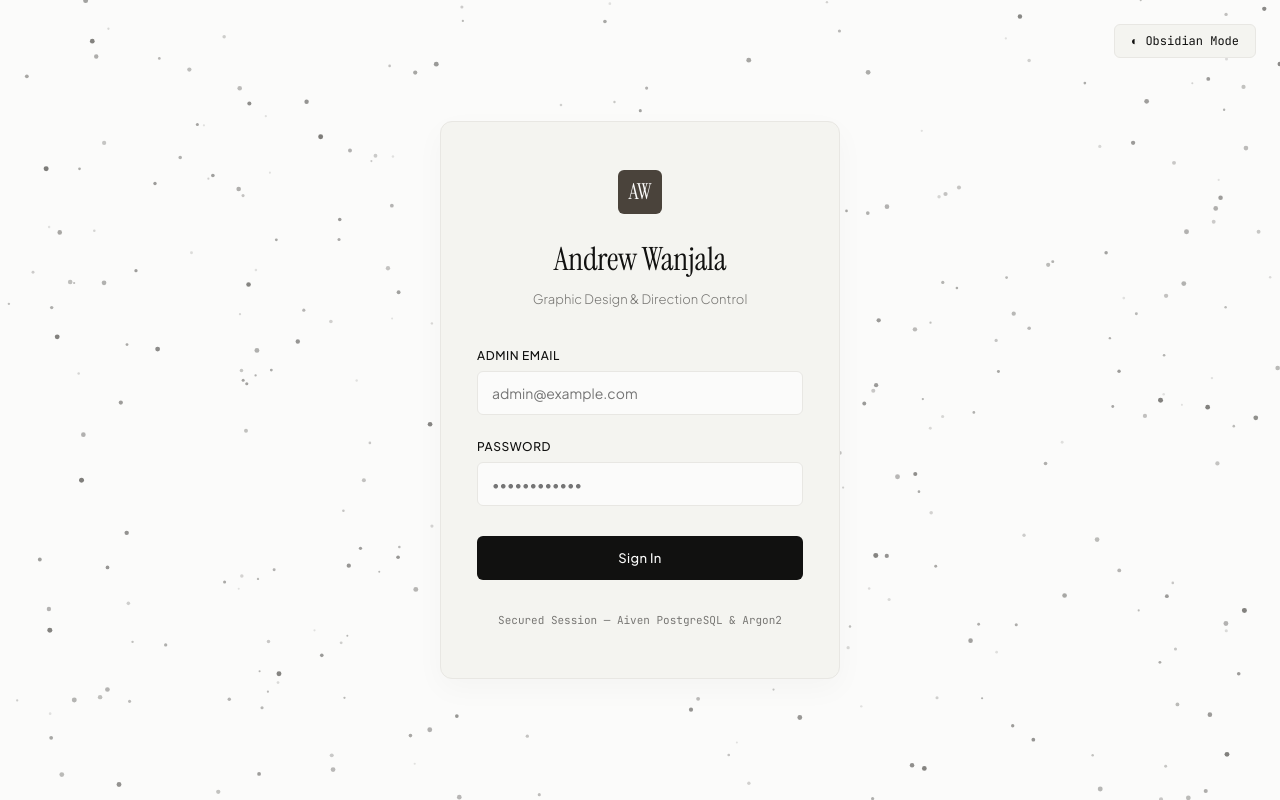
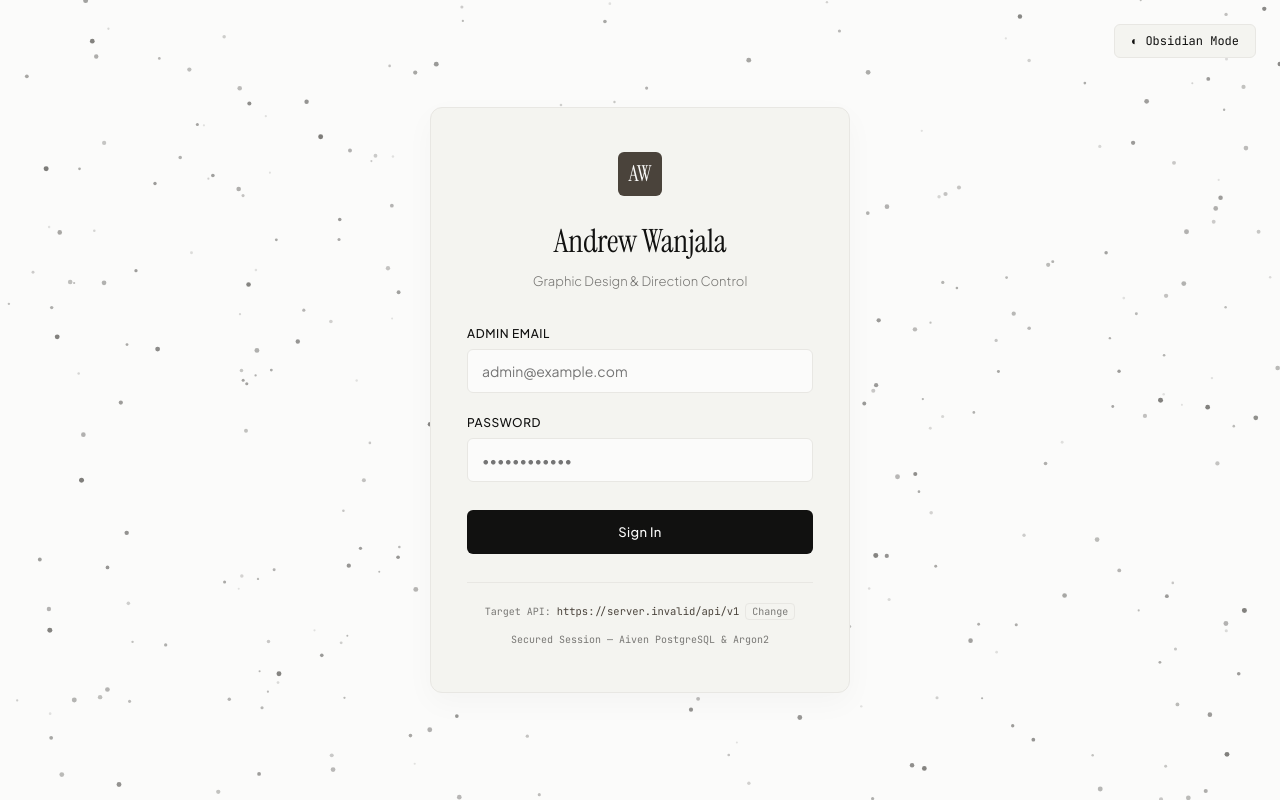
Before and after one commit to noah254634/andrew-admin, a React (Vite) app: page /login in a window 1280 px wide. Built offline with nearby package versions, Linux system fonts and the light colour scheme; no server answers.

Commit message:
fix(api): add default Render backend URL fallback & interactive API server switcher on Login

```diff
--- a/src/api/axios.jsx
+++ b/src/api/axios.jsx
@@ -1,4 +1,6 @@
 import axios from 'axios';
+
+export const DEFAULT_RENDER_API_URL = 'https://andrew-portfolio-backend.onrender.com/api/v1';
 
 export const getApiBaseURL = () => {
   const customUrl = localStorage.getItem('custom_api_url');
@@ -14,22 +16,23 @@ export const getApiBaseURL = () => {
   const protocol = window.location.protocol;
   const hostname = window.location.hostname;
 
-  // If accessing from phone via LAN IP (e.g. 192.168.x.x:5173 -> point to port 8000)
+  // Local device testing via LAN IP (e.g. 192.168.x.x:5173 -> point to port 8000)
   if (/^\d+\.\d+\.\d+\.\d+$/.test(hostname)) {
     return `${protocol}//${hostname}:8000/api/v1`;
   }
 
-  // If accessing via ngrok or cloud production domain
-  if (hostname !== 'localhost' && hostname !== '127.0.0.1') {
-    return `${window.location.origin}/api/v1`;
+  // Localhost development
+  if (hostname === 'localhost' || hostname === '127.0.0.1') {
+    return 'http://127.0.0.1:8000/api/v1';
   }
 
-  return 'http://127.0.0.1:8000/api/v1';
+  // Production Vercel / Cloud Domain -> Fallback to Render Backend
+  return DEFAULT_RENDER_API_URL;
 };
 
 const api = axios.create({
   baseURL: getApiBaseURL(),
-  timeout: 8000, // 8 second timeout to prevent hanging forever on mobile
+  timeout: 10000,
   headers: {
     'Content-Type': 'application/json',
     'ngrok-skip-browser-warning': 'true',
--- a/src/pages/Login.jsx
+++ b/src/pages/Login.jsx
@@ -1,16 +1,26 @@
-import { useState } from 'react';
+import { useState, useEffect } from 'react';
 import { useNavigate } from 'react-router-dom';
 import { useAuthStore } from '../store/useAuthStore';
 import { useThemeStore } from '../store/useThemeStore';
 import StarfieldCanvas from '../components/StarfieldCanvas';
+import { getApiBaseURL } from '../api/axios';
 
 export default function Login() {
   const [email, setEmail] = useState('');
   const [password, setPassword] = useState('');
   const [submitting, setSubmitting] = useState(false);
+  const [showApiConfig, setShowApiConfig] = useState(false);
+  const [customUrlInput, setCustomUrlInput] = useState('');
+  const [activeApiUrl, setActiveApiUrl] = useState('');
+
   const { login, error } = useAuthStore();
   const { theme, toggleTheme } = useThemeStore();
   const navigate = useNavigate();
+
+  useEffect(() => {
+    setActiveApiUrl(getApiBaseURL());
+    setCustomUrlInput(localStorage.getItem('custom_api_url') || '');
+  }, []);
 
   const handleSubmit = async (e) => {
     e.preventDefault();
@@ -20,6 +30,16 @@ export default function Login() {
     if (success) {
       navigate('/admin/dashboard');
     }
+  };
+
+  const handleSaveCustomApiUrl = (e) => {
+    e.preventDefault();
+    if (customUrlInput.trim()) {
+      localStorage.setItem('custom_api_url', customUrlInput.trim());
+    } else {
+      localStorage.removeItem('custom_api_url');
+    }
+    window.location.reload();
   };
 
   return (
@@ -71,7 +91,48 @@ export default function Login() {
         </form>
 
         <div style={styles.footer}>
-          <span>Secured Session — Aiven PostgreSQL & Argon2</span>
+          <div style={styles.apiMetaRow}>
+            <span style={styles.apiEndpointLabel}>Target API:</span>
+            <code style={styles.apiEndpointUrl}>{activeApiUrl}</code>
+            <button
+              type="button"
+              onClick={() => setShowApiConfig(!showApiConfig)}
+              style={styles.configToggleBtn}
+            >
+              {showApiConfig ? 'Hide Config' : 'Change'}
+            </button>
+          </div>
+
+          {showApiConfig && (
+            <form onSubmit={handleSaveCustomApiUrl} style={styles.customApiForm}>
+              <input
+                type="text"
+                value={customUrlInput}
+                onChange={(e) => setCustomUrlInput(e.target.value)}
+                placeholder="https://your-backend-name.onrender.com/api/v1"
+                style={styles.customApiInput}
+              />
+              <div style={styles.customApiBtnGroup}>
+                <button type="submit" style={styles.saveApiBtn}>
+                  Save & Connect
+                </button>
+                {localStorage.getItem('custom_api_url') && (
+                  <button
+                    type="button"
+                    onClick={() => {
+                      localStorage.removeItem('custom_api_url');
+                      window.location.reload();
+                    }}
+                    style={styles.resetApiBtn}
+                  >
+                    Reset
+                  </button>
+                )}
+              </div>
+            </form>
+          )}
+
+          <span style={styles.secNote}>Secured Session — Aiven PostgreSQL & Argon2</span>
         </div>
       </div>
     </div>
@@ -110,17 +171,17 @@ const styles = {
   },
   card: {
     width: '100%',
-    maxWidth: '400px',
+    maxWidth: '420px',
     backgroundColor: 'var(--bg-surface)',
     border: '1px solid var(--border-hairline)',
     borderRadius: '12px',
-    padding: '48px 36px',
+    padding: '44px 36px',
     boxShadow: 'var(--card-shadow)',
     position: 'relative',
     zIndex: 1,
   },
   header: {
-    marginBottom: '36px',
+    marginBottom: '32px',
     textAlign: 'center',
     display: 'flex',
     flexDirection: 'column',
@@ -158,7 +219,7 @@ const styles = {
   form: {
     display: 'flex',
     flexDirection: 'column',
-    gap: '22px',
+    gap: '20px',
   },
   fieldGroup: {
     display: 'flex',
@@ -204,10 +265,89 @@ const styles = {
     textAlign: 'center',
   },
   footer: {
-    marginTop: '32px',
+    marginTop: '28px',
+    paddingTop: '20px',
+    borderTop: '1px solid var(--border-hairline)',
+    display: 'flex',
+    flexDirection: 'column',
+    gap: '12px',
     textAlign: 'center',
+  },
+  apiMetaRow: {
+    display: 'flex',
+    alignItems: 'center',
+    justifyContent: 'center',
+    gap: '6px',
+    flexWrap: 'wrap',
+  },
+  apiEndpointLabel: {
     fontFamily: "var(--font-mono)",
+    fontSize: '10px',
+    color: 'var(--text-muted)',
+  },
+  apiEndpointUrl: {
+    fontFamily: "var(--font-mono)",
+    fontSize: '10.5px',
+    color: 'var(--accent-bronze)',
+    wordBreak: 'break-all',
+  },
+  configToggleBtn: {
+    fontFamily: "var(--font-mono)",
+    fontSize: '10px',
+    color: 'var(--text-muted)',
+    background: 'none',
+    border: '1px solid var(--border-hairline)',
+    borderRadius: '4px',
+    padding: '1px 6px',
+    cursor: 'pointer',
+  },
+  customApiForm: {
+    display: 'flex',
+    flexDirection: 'column',
+    gap: '8px',
+    backgroundColor: 'var(--bg-canvas)',
+    padding: '12px',
+    borderRadius: '8px',
+    border: '1px solid var(--border-hairline)',
+  },
+  customApiInput: {
+    padding: '8px 10px',
+    backgroundColor: 'var(--bg-surface)',
+    border: '1px solid var(--border-hairline)',
+    borderRadius: '4px',
+    fontSize: '12px',
+    fontFamily: "var(--font-mono)",
+    color: 'var(--text-charcoal)',
+    outline: 'none',
+  },
+  customApiBtnGroup: {
+    display: 'flex',
+    gap: '8px',
+  },
+  saveApiBtn: {
+    flex: 1,
+    padding: '6px 12px',
+    backgroundColor: 'var(--accent-bronze)',
+    color: 'var(--accent-contrast)',
+    border: 'none',
+    borderRadius: '4px',
+    fontSize: '11px',
+    fontWeight: '500',
+    cursor: 'pointer',
+  },
+  resetApiBtn: {
+    padding: '6px 12px',
+    backgroundColor: 'transparent',
+    border: '1px solid var(--border-hairline)',
+    borderRadius: '4px',
     fontSize: '11px',
     color: 'var(--text-muted)',
+    cursor: 'pointer',
+  },
+  secNote: {
+    fontFamily: "var(--font-mono)",
+    fontSize: '10px',
+    color: 'var(--text-muted)',
+    display: 'block',
   },
 };
```
